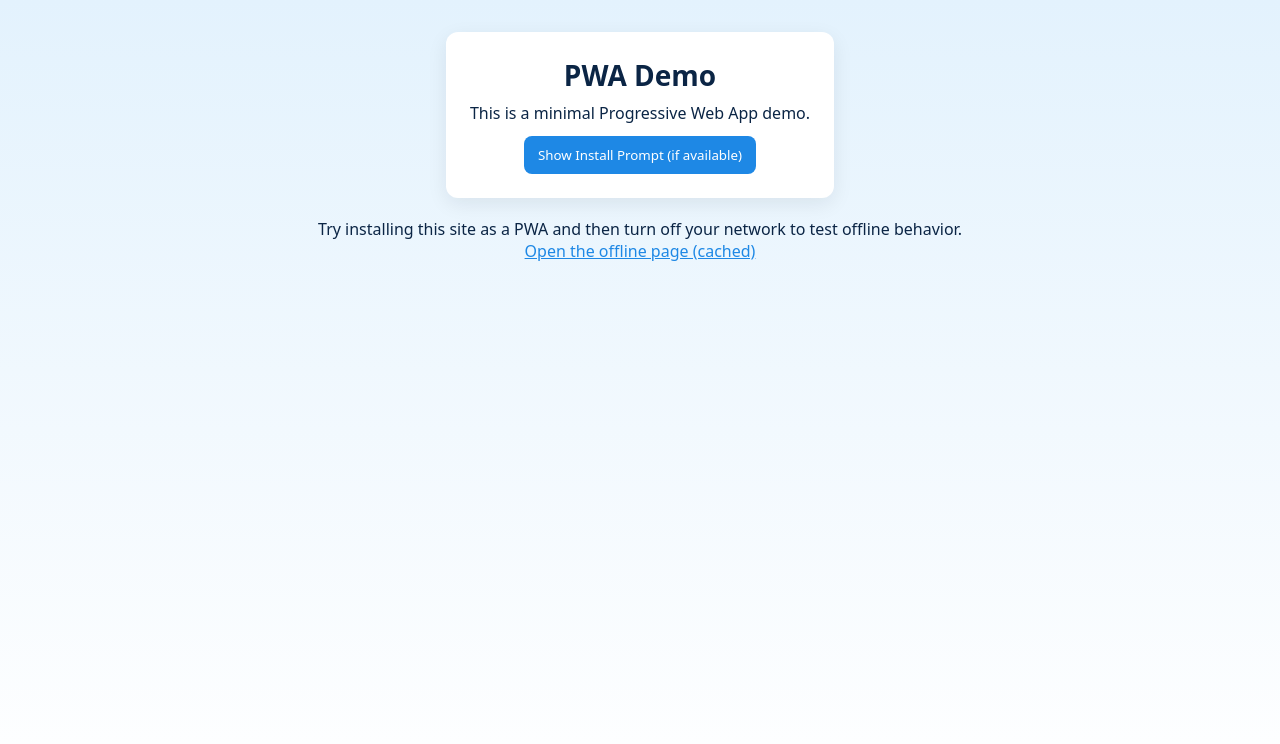
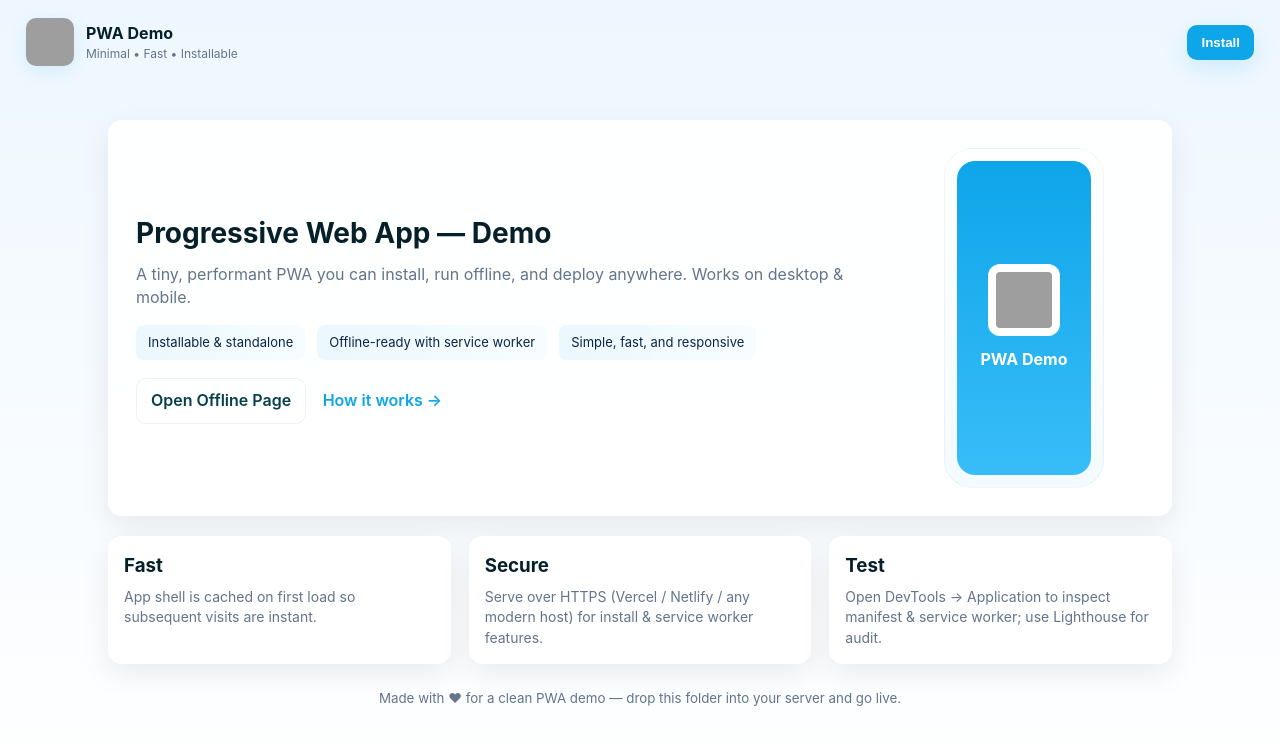
Before and after one commit to raoof-aries/pwa-dummy, a plain HTML site: page index.html in a window 1280 px wide. Drawn offline with Linux system fonts and the light colour scheme; grey boxes are pictures that could not be loaded.

Commit message:
Style updated.

```diff
--- a/app.js
+++ b/app.js
@@ -10,23 +10,35 @@ if ("serviceWorker" in navigator) {
   });
 }
 
-// show install prompt when available
+// beforeinstallprompt flow
 let deferredPrompt;
 window.addEventListener("beforeinstallprompt", (e) => {
   e.preventDefault();
   deferredPrompt = e;
-  console.log("beforeinstallprompt event saved");
+  document.getElementById("notifyBtn").textContent = "Install App";
+  console.log("beforeinstallprompt saved");
 });
 
+// install button
 document.getElementById("notifyBtn").addEventListener("click", async () => {
   if (deferredPrompt) {
     deferredPrompt.prompt();
     const choice = await deferredPrompt.userChoice;
-    console.log("User choice:", choice);
+    console.log("User choice", choice);
     deferredPrompt = null;
+    document.getElementById("notifyBtn").textContent = "Installed";
   } else {
+    // For iOS and browsers that don't fire beforeinstallprompt:
     alert(
-      "Install prompt not available. Make sure site is served on localhost or HTTPS, and meets PWA criteria."
+      "Install not available automatically in this browser. On iOS use Safari → Share → Add to Home Screen. On desktop, check the address bar install icon."
     );
   }
 });
+
+// simple smooth reveal for learnMore link
+document.getElementById("learnMore").addEventListener("click", (ev) => {
+  ev.preventDefault();
+  alert(
+    "This demo uses a manifest.json + service-worker.js. Service worker caches the app shell and returns offline.html for navigations when offline."
+  );
+});
--- a/index.html
+++ b/index.html
@@ -3,24 +3,98 @@
   <head>
     <meta charset="utf-8" />
     <meta name="viewport" content="width=device-width,initial-scale=1" />
-    <title>PWA Demo</title>
+    <title>PWA Demo — Modern</title>
+
     <link rel="manifest" href="/manifest.json" />
-    <meta name="theme-color" content="#1e88e5" />
-    <link rel="stylesheet" href="styles.css" />
+    <meta name="theme-color" content="#0ea5e9" />
+
+    <link rel="stylesheet" href="/styles.css" />
   </head>
   <body>
-    <header>
-      <h1>PWA Demo</h1>
-      <p>This is a minimal Progressive Web App demo.</p>
-      <button id="notifyBtn">Show Install Prompt (if available)</button>
-    </header>
-    <main>
-      <p>
-        Try installing this site as a PWA and then turn off your network to test
-        offline behavior.
-      </p>
-      <p><a href="/offline.html">Open the offline page (cached)</a></p>
-    </main>
-    <script src="app.js"></script>
+    <div class="page">
+      <header class="topbar">
+        <div class="brand">
+          <img src="/icons/icon-192.png" alt="PWA" class="logo" />
+          <div>
+            <div class="brand-name">PWA Demo</div>
+            <div class="brand-sub">Minimal • Fast • Installable</div>
+          </div>
+        </div>
+        <nav>
+          <button id="notifyBtn" class="btn btn-primary">Install</button>
+        </nav>
+      </header>
+
+      <main class="container">
+        <section class="hero card">
+          <div class="hero-left">
+            <h1 class="title">Progressive Web App — Demo</h1>
+            <p class="lead">
+              A tiny, performant PWA you can install, run offline, and deploy
+              anywhere. Works on desktop & mobile.
+            </p>
+
+            <ul class="features">
+              <li>Installable & standalone</li>
+              <li>Offline-ready with service worker</li>
+              <li>Simple, fast, and responsive</li>
+            </ul>
+
+            <div class="actions">
+              <a href="/offline.html" class="btn btn-ghost"
+                >Open Offline Page</a
+              >
+              <a href="#" id="learnMore" class="link">How it works →</a>
+            </div>
+          </div>
+
+          <div class="hero-right">
+            <div class="phone-mock">
+              <div class="screen">
+                <img
+                  src="/icons/icon-192.png"
+                  alt="app icon"
+                  class="app-icon"
+                />
+                <div class="screen-text">PWA Demo</div>
+              </div>
+            </div>
+          </div>
+        </section>
+
+        <section class="info-grid">
+          <article class="info card">
+            <h3>Fast</h3>
+            <p>
+              App shell is cached on first load so subsequent visits are
+              instant.
+            </p>
+          </article>
+          <article class="info card">
+            <h3>Secure</h3>
+            <p>
+              Serve over HTTPS (Vercel / Netlify / any modern host) for install
+              & service worker features.
+            </p>
+          </article>
+          <article class="info card">
+            <h3>Test</h3>
+            <p>
+              Open DevTools → Application to inspect manifest & service worker;
+              use Lighthouse for audit.
+            </p>
+          </article>
+        </section>
+
+        <footer class="footer">
+          <small
+            >Made with ♥ for a clean PWA demo — drop this folder into your
+            server and go live.</small
+          >
+        </footer>
+      </main>
+    </div>
+
+    <script src="/app.js"></script>
   </body>
 </html>
--- a/styles.css
+++ b/styles.css
@@ -1,45 +1,230 @@
+:root {
+  --bg-1: #f8fbff;
+  --gradient-1: linear-gradient(135deg, #0ea5e9 0%, #0ea5e9 40%, #38bdf8 100%);
+  --card-bg: rgba(255, 255, 255, 0.9);
+  --muted: #64748b;
+  --glass: rgba(255, 255, 255, 0.6);
+  --radius: 14px;
+  --shadow: 0 10px 30px rgba(2, 6, 23, 0.08);
+  --accent: #0ea5e9;
+  --gap: 18px;
+}
+
 * {
   box-sizing: border-box;
-  font-family: system-ui, Segoe UI, Roboto, "Helvetica Neue", Arial;
-  margin: 0;
-  padding: 0;
+}
+html,
+body,
+#root {
+  height: 100%;
 }
 body {
+  margin: 0;
+  font-family: Inter, ui-sans-serif, system-ui, -apple-system, "Segoe UI",
+    Roboto, "Helvetica Neue", Arial;
+  background: linear-gradient(180deg, #eef7ff 0%, #ffffff 100%);
+  color: #06202a;
+  -webkit-font-smoothing: antialiased;
+  -moz-osx-font-smoothing: grayscale;
+  line-height: 1.45;
+}
+
+/* layout */
+.page {
+  min-height: 100vh;
   display: flex;
-  min-height: 100vh;
+  flex-direction: column;
+}
+.topbar {
+  display: flex;
+  align-items: center;
+  justify-content: space-between;
+  padding: 18px 26px;
+  background: transparent;
+}
+.brand {
+  display: flex;
+  gap: 12px;
+  align-items: center;
+}
+.logo {
+  width: 48px;
+  height: 48px;
+  border-radius: 10px;
+  box-shadow: 0 6px 18px rgba(14, 165, 233, 0.12);
+}
+.brand-name {
+  font-weight: 700;
+}
+.brand-sub {
+  font-size: 12px;
+  color: var(--muted);
+}
+
+/* container */
+.container {
+  width: 100%;
+  max-width: 1100px;
+  margin: 18px auto;
+  padding: 18px;
+}
+
+/* card */
+.card {
+  background: var(--card-bg);
+  border-radius: var(--radius);
+  box-shadow: var(--shadow);
+  padding: 22px;
+  backdrop-filter: blur(6px);
+}
+
+/* hero */
+.hero {
+  display: flex;
+  gap: 24px;
+  align-items: center;
+  padding: 28px;
+}
+.hero-left {
+  flex: 1;
+}
+.hero-right {
+  width: 240px;
+  display: flex;
+  justify-content: center;
+}
+.title {
+  font-size: 28px;
+  margin: 0 0 10px;
+}
+.lead {
+  color: var(--muted);
+  margin: 0 0 16px;
+}
+.features {
+  display: flex;
+  gap: 12px;
+  list-style: none;
+  padding: 0;
+  margin: 0 0 18px;
+}
+.features li {
+  background: linear-gradient(
+    90deg,
+    rgba(14, 165, 233, 0.08),
+    rgba(56, 189, 248, 0.04)
+  );
+  padding: 8px 12px;
+  border-radius: 8px;
+  font-size: 13px;
+  color: #0b2545;
+}
+
+/* buttons & links */
+.btn {
+  display: inline-flex;
+  align-items: center;
+  gap: 8px;
+  padding: 10px 14px;
+  border-radius: 10px;
+  border: 0;
+  cursor: pointer;
+  font-weight: 600;
+  text-decoration: none;
+}
+.btn-primary {
+  background: var(--accent);
+  color: white;
+  box-shadow: 0 8px 24px rgba(14, 165, 233, 0.16);
+}
+.btn-ghost {
+  background: transparent;
+  border: 1px solid rgba(6, 32, 42, 0.06);
+  color: #064048;
+}
+.btn:active {
+  transform: translateY(1px);
+}
+.link {
+  margin-left: 12px;
+  color: var(--accent);
+  text-decoration: none;
+  font-weight: 600;
+}
+
+/* phone mock */
+.phone-mock {
+  width: 160px;
+  height: 340px;
+  border-radius: 28px;
+  background: linear-gradient(180deg, #ffffff, #f3fbff);
+  display: flex;
+  align-items: center;
+  justify-content: center;
+  padding: 12px;
+  border: 1px solid rgba(2, 6, 23, 0.04);
+}
+.screen {
+  width: 100%;
+  height: 100%;
+  border-radius: 18px;
+  background: linear-gradient(180deg, #0ea5e9, #38bdf8);
+  display: flex;
   flex-direction: column;
   align-items: center;
-  justify-content: flex-start;
-  background: linear-gradient(180deg, #e3f2fd, #fff);
-  color: #0b2545;
-  padding: 32px;
+  justify-content: center;
+  color: white;
 }
-header {
-  max-width: 720px;
+.app-icon {
+  width: 72px;
+  height: 72px;
+  border-radius: 12px;
+  background: white;
+  padding: 8px;
+}
+.screen-text {
+  margin-top: 12px;
+  font-weight: 700;
+}
+
+/* info grid */
+.info-grid {
+  display: grid;
+  grid-template-columns: repeat(3, 1fr);
+  gap: 18px;
+  margin-top: 20px;
+}
+.info {
+  padding: 16px;
+}
+.info h3 {
+  margin: 0 0 8px;
+}
+.info p {
+  margin: 0;
+  color: var(--muted);
+  font-size: 14px;
+}
+
+/* footer */
+.footer {
+  margin-top: 22px;
   text-align: center;
-  padding: 24px;
-  background: white;
-  border-radius: 12px;
-  box-shadow: 0 6px 20px rgba(16, 24, 40, 0.08);
+  color: var(--muted);
 }
-h1 {
-  font-size: 28px;
-  margin-bottom: 8px;
+
+/* responsiveness */
+@media (max-width: 880px) {
+  .hero {
+    flex-direction: column;
+    align-items: stretch;
+  }
+  .hero-right {
+    width: 100%;
+    display: flex;
+    justify-content: center;
+  }
+  .info-grid {
+    grid-template-columns: repeat(1, 1fr);
+  }
 }
-button {
-  margin-top: 12px;
-  padding: 10px 14px;
-  border-radius: 8px;
-  border: 0;
-  background: #1e88e5;
-  color: white;
-  cursor: pointer;
-}
-main {
-  margin-top: 20px;
-  max-width: 720px;
-  text-align: center;
-}
-a {
-  color: #1e88e5;
-}
```
